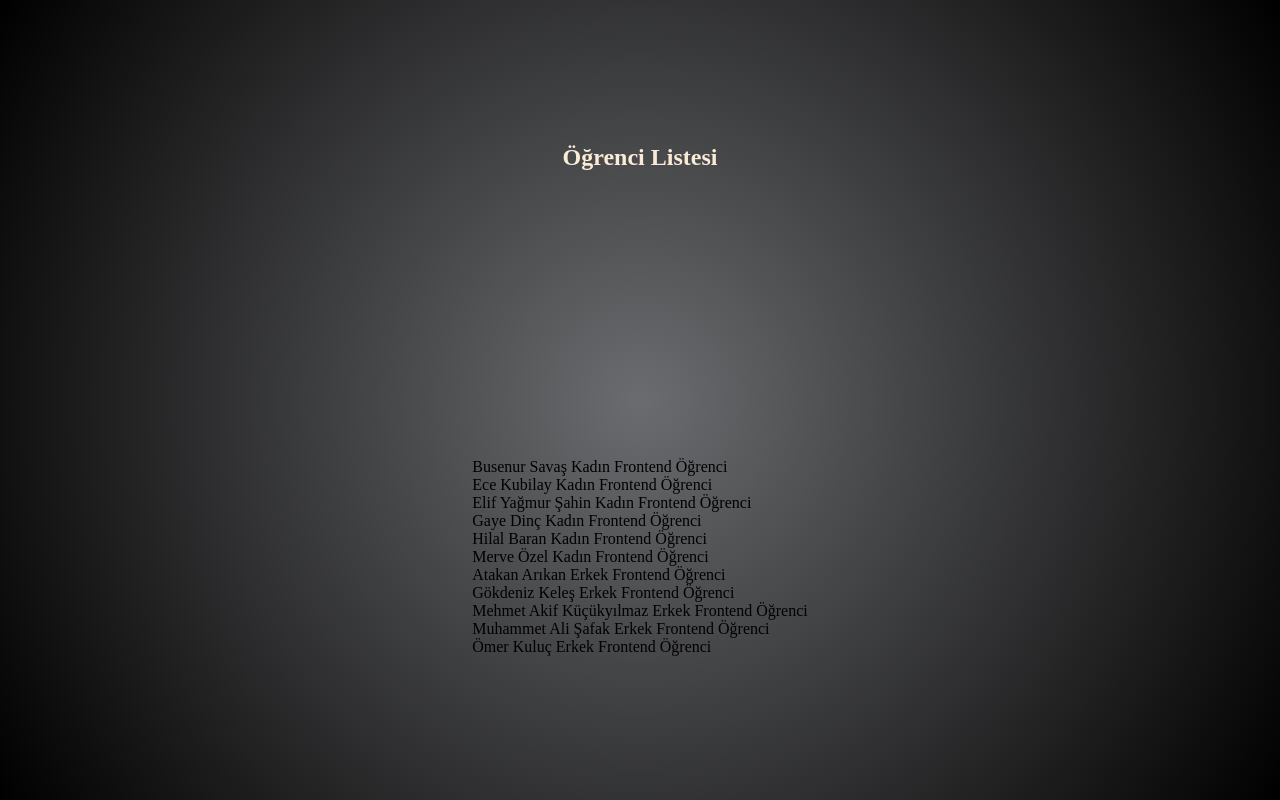
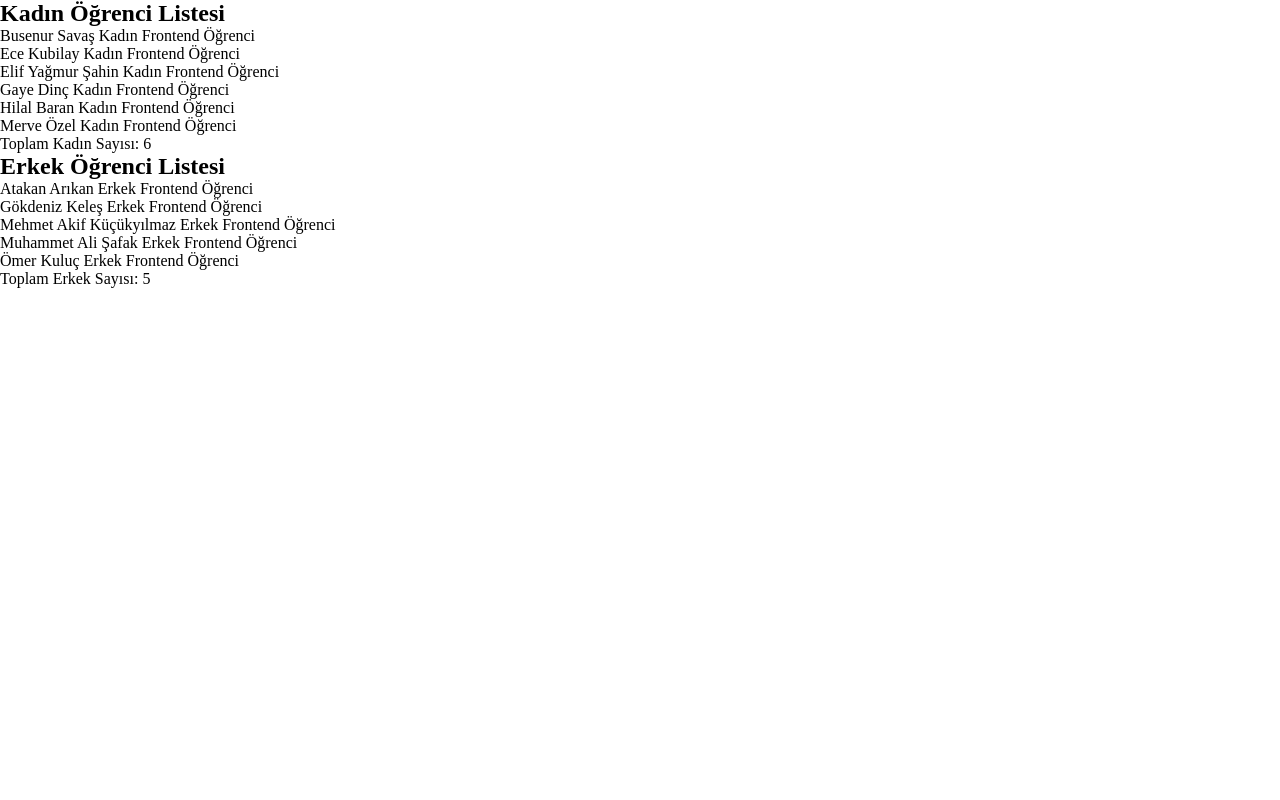
Before and after one commit to Elif-yigit/students, a plain HTML site: page index.html in a window 1280 px wide. Drawn offline with Linux system fonts and the light colour scheme.

Commit message:
js güncellendi

```diff
--- a/assets/css/main.css
+++ b/assets/css/main.css
@@ -3,31 +3,3 @@
   padding:0;
   box-sizing: border-box;
 }
-
-body {
-  background: rgb(213,215,221);
-background: radial-gradient(circle, rgba(213,215,221,1) 0%, rgba(107,108,111,1) 0%, rgba(0,0,0,1) 100%);
-display: grid;
-place-items: center;
-}
-html, body {
-  height: 100%;
-}
-
-
-ul li {
-
-  list-style:none;
-}
-
-h2 {
-
-  text-align: center;
-  color: antiquewhite;
-}
-
-#studentsList {
-
-  border:1px double white;
-  background-color: antiquewhite;
-}
--- a/assets/js/students.js
+++ b/assets/js/students.js
@@ -1,3 +1,7 @@
+
+let kadinSayisi = 0;
+let erkekSayisi = 0;
+
 let students = [
   {
       id: 1,
@@ -91,12 +95,17 @@ let students = [
 
 const kadinListesi = document.querySelector('#kadinListesi');
 const erkekListesi = document.querySelector('#erkekListesi');
-
+const kadinSayisiToplam = document.querySelector('#kadinSayisiToplam');
+const erkekSayisiToplam = document.querySelector('#erkekSayisiToplam');
 for (let i=0; i<students.length; i++) {
 
-    if (students[i].gender === "Kadın") {
+    if (students[i].gender === "Kadın" ) {
+
+        kadinSayisi++;
+        kadinSayisiToplam.innerText = `Toplam Kadın Sayısı: ${kadinSayisi}`;
 
         // console.log(kadinListesi [i]);
+
 
         kadinListesi.innerHTML += `  <li class="kadın">
 
@@ -105,16 +114,27 @@ for (let i=0; i<students.length; i++) {
         ${students[i].gender} ${students[i].section} ${students[i].role}
 
         </li>`;
+
+
     } else {
 
-        console.log(erkekListesi);
 
-        erkekListesi.innerHTML += `<li class="erkek">
+        erkekSayisi++;
+        erkekSayisiToplam.innerText = `Toplam Erkek Sayısı: ${erkekSayisi}  `;
+
+        // console.log(erkekListesi);
+        // console.log(erkekSayisi[i]);
+
+        erkekListesi.innerHTML += ` <li class="erkek">
         ${students[i].name} ${students[i].lastname}
 
         ${students[i].gender} ${students[i].section} ${students[i].role}
 
-        </li>`
+        </li>`;
+
+
 
     }
+
+
 }
--- a/index.html
+++ b/index.html
@@ -8,15 +8,17 @@
   <title>Öğrenciler</title>
 </head>
 <body>
-  <h2>Öğrenci Listesi</h2>
+  <h2> Kadın Öğrenci Listesi</h2>
   <div class="list">
   <ul id="kadinListesi">
 
   </ul>
-
+ <div id="kadinSayisiToplam"></div>
+  <h2> Erkek Öğrenci Listesi</h2>
   <ul id="erkekListesi">
 
   </ul>
+  <div id="erkekSayisiToplam"></div>
 </div>
 
 </body>
```
